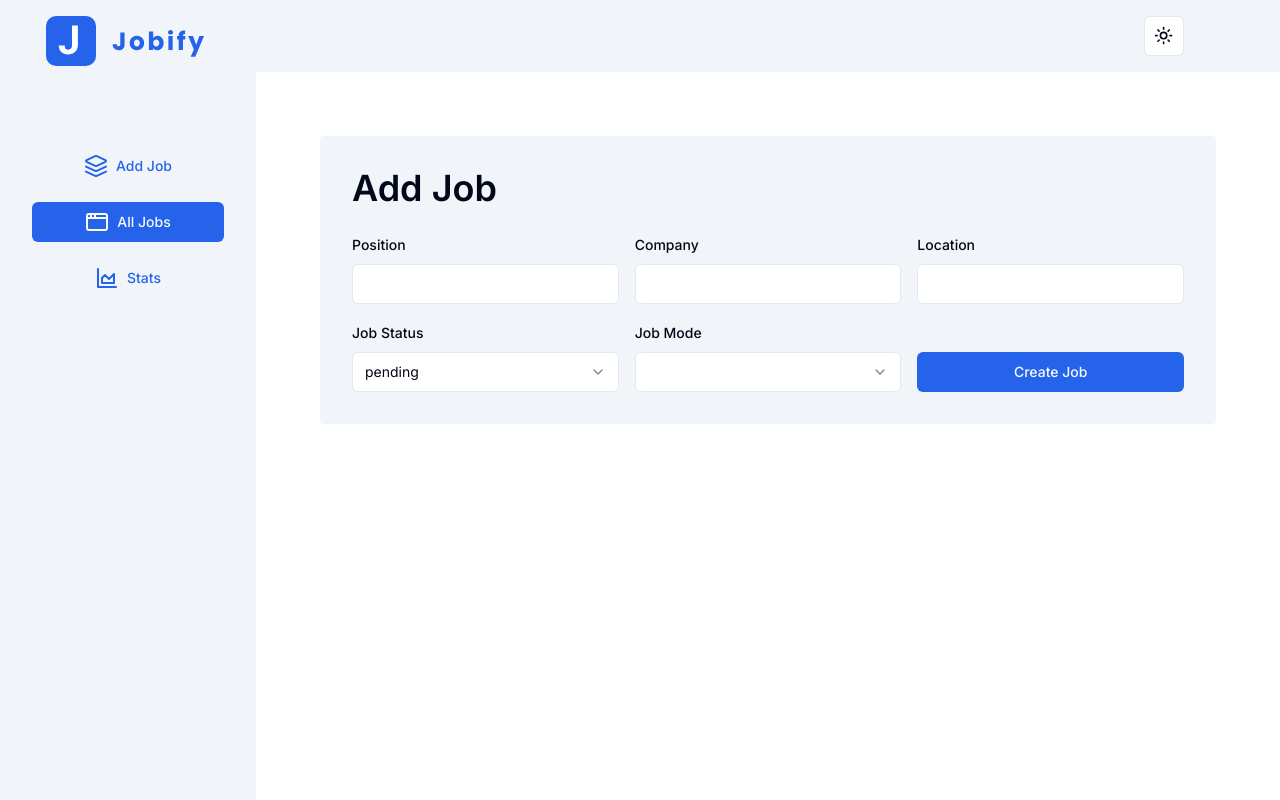
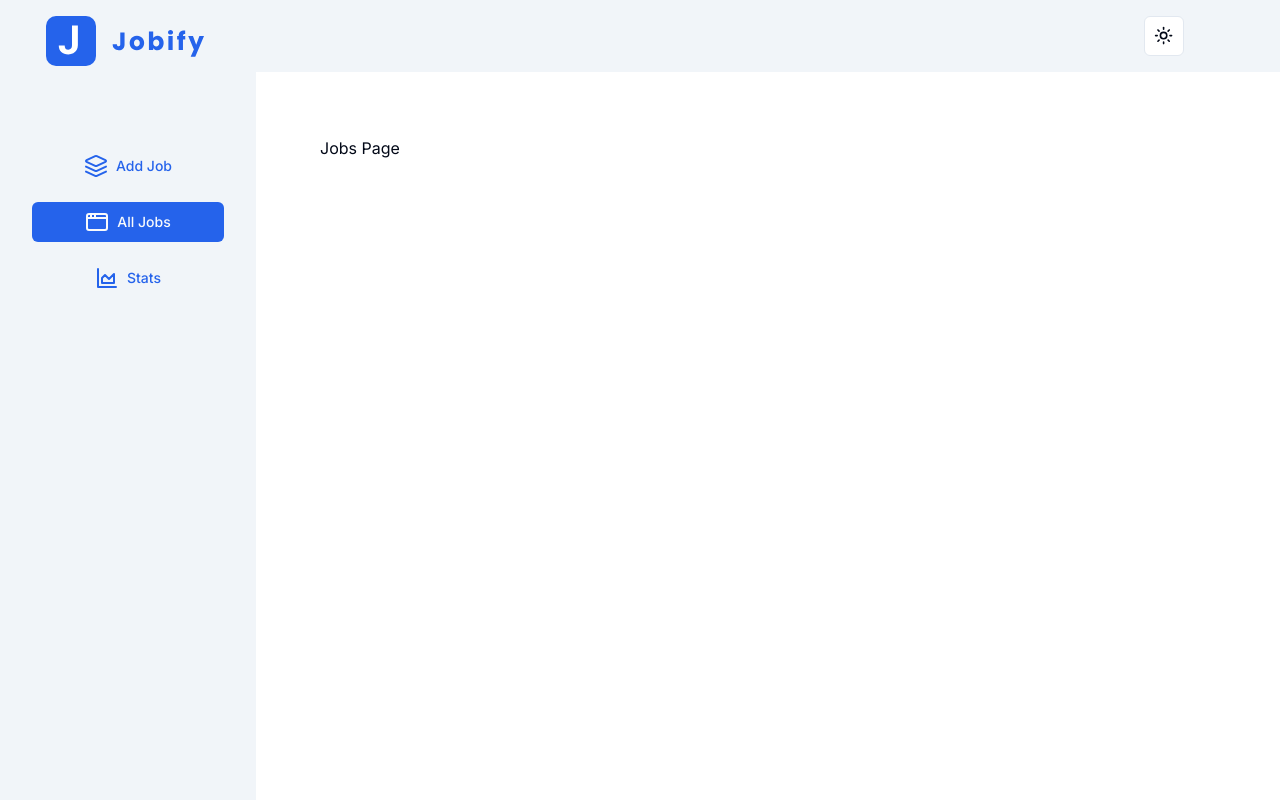
Before and after one commit to tdoval/jobify, a Next.js app: page /jobs in a window 1280 px wide. Built offline with nearby package versions, Linux system fonts and the light colour scheme.

Commit message:
CreateJobForm

```diff
--- a/app/(dashboard)/jobs/page.tsx
+++ b/app/(dashboard)/jobs/page.tsx
@@ -1,12 +1,11 @@
-import CreateJobForm from "@/components/CreateJobForm"
-
+import CreateJobForm from "@/components/CreateJobForm";
 
 function JobsPage() {
     return (
         <>
-            <CreateJobForm />
+            <h1>Jobs Page</h1>
         </>
-    )
+    );
 }
 
-export default JobsPage
+export default JobsPage;
--- a/components/CreateJobForm.tsx
+++ b/components/CreateJobForm.tsx
@@ -1,74 +1,103 @@
-'use client';
+"use client";
 
-import { zodResolver } from '@hookform/resolvers/zod';
-import { useForm } from 'react-hook-form';
+import { zodResolver } from "@hookform/resolvers/zod";
+import { useForm } from "react-hook-form";
 
 import {
     JobStatus,
     JobMode,
     createAndEditJobSchema,
     CreateAndEditJobType,
-} from '@/utils/types';
+} from "@/utils/types";
 
-import { Button } from '@/components/ui/button';
-import { Form } from '@/components/ui/form';
+import { Button } from "@/components/ui/button";
+import { Form } from "@/components/ui/form";
 
-import { CustomFormField, CustomFormSelect } from './FormComponents';
+import { CustomFormField, CustomFormSelect } from "./FormComponents";
 
-import React from 'react'
+import { useMutation, useQueryClient } from "@tanstack/react-query";
+import { createJobAction } from "@/utils/actions";
+import { useToast } from "@/components/ui/use-toast";
+import { useRouter } from "next/navigation";
 
 function CreateJobForm() {
     const form = useForm<CreateAndEditJobType>({
         resolver: zodResolver(createAndEditJobSchema),
         defaultValues: {
-            position: '',
-            company: '',
-            location: '',
+            position: "",
+            company: "",
+            location: "",
             status: JobStatus.Pending,
             mode: JobMode.FullTime,
         },
     });
 
+    const queryClient = useQueryClient();
+    const { toast } = useToast();
+    const router = useRouter();
+    const { mutate, isPending } = useMutation({
+        mutationFn: (values: CreateAndEditJobType) => createJobAction(values),
+        onSuccess: (data) => {
+            if (!data) {
+                toast({ description: "there was an error" });
+                return;
+            }
+            toast({ description: "job created" });
+            queryClient.invalidateQueries({ queryKey: ["jobs"] });
+            queryClient.invalidateQueries({ queryKey: ["status"] });
+            queryClient.invalidateQueries({ queryKey: ["charts"] });
+            // form.reset()
+            router.push("/jobs");
+        },
+    });
+
     const onSubmit = (values: CreateAndEditJobType) => {
-        console.log(values);
-    }
+        mutate(values);
+    };
 
     return (
         <Form {...form}>
-            <form onSubmit={form.handleSubmit(onSubmit)} className='bg-muted p-8 rounded'>
-                <h2 className='capitalize font-semibold text-4xl mb-6'>
+            <form
+                onSubmit={form.handleSubmit(onSubmit)}
+                className="bg-muted p-8 rounded"
+            >
+                <h2 className="capitalize font-semibold text-4xl mb-6">
                     Add Job
                 </h2>
                 <div className="grid gap-4 md:grid-cols-2 lg:grid-cols-3 items-start">
                     {/* Position */}
-                    <CustomFormField name='position' control={form.control} />
+                    <CustomFormField name="position" control={form.control} />
                     {/* company */}
-                    <CustomFormField name='company' control={form.control} />
+                    <CustomFormField name="company" control={form.control} />
                     {/* location */}
-                    <CustomFormField name='location' control={form.control} />
+                    <CustomFormField name="location" control={form.control} />
                     {/* job status */}
                     <CustomFormSelect
-                        name='status'
+                        name="status"
                         control={form.control}
-                        labelText='job status'
+                        labelText="job status"
                         items={Object.values(JobStatus)}
                     />
 
                     {/* job mode */}
                     <CustomFormSelect
-                        name='mode'
+                        name="mode"
                         control={form.control}
-                        labelText='job mode'
-                        items={Object.values(JobStatus)}
+                        labelText="job mode"
+                        items={Object.values(JobMode)}
                     />
 
-                    <Button type='submit' className='self-end capitalize'>
-                        Create Job
+                    <Button
+                        type="submit"
+                        className="self-end capitalize"
+                        disabled={isPending}
+                    >
+                        {isPending ? "loading" : "create job"}
                     </Button>
                 </div>
             </form>
         </Form>
-    )
+    );
 }
 
-export default CreateJobForm
+export default CreateJobForm;
```
